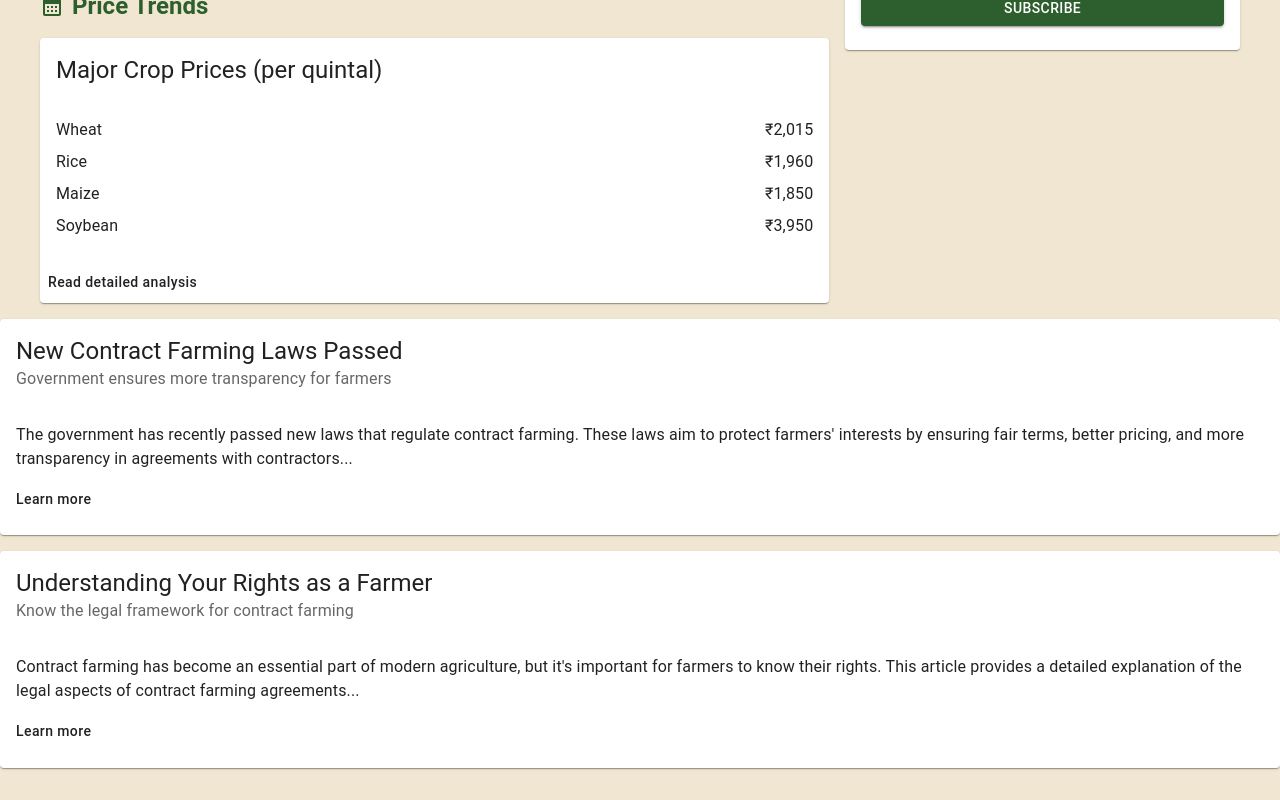
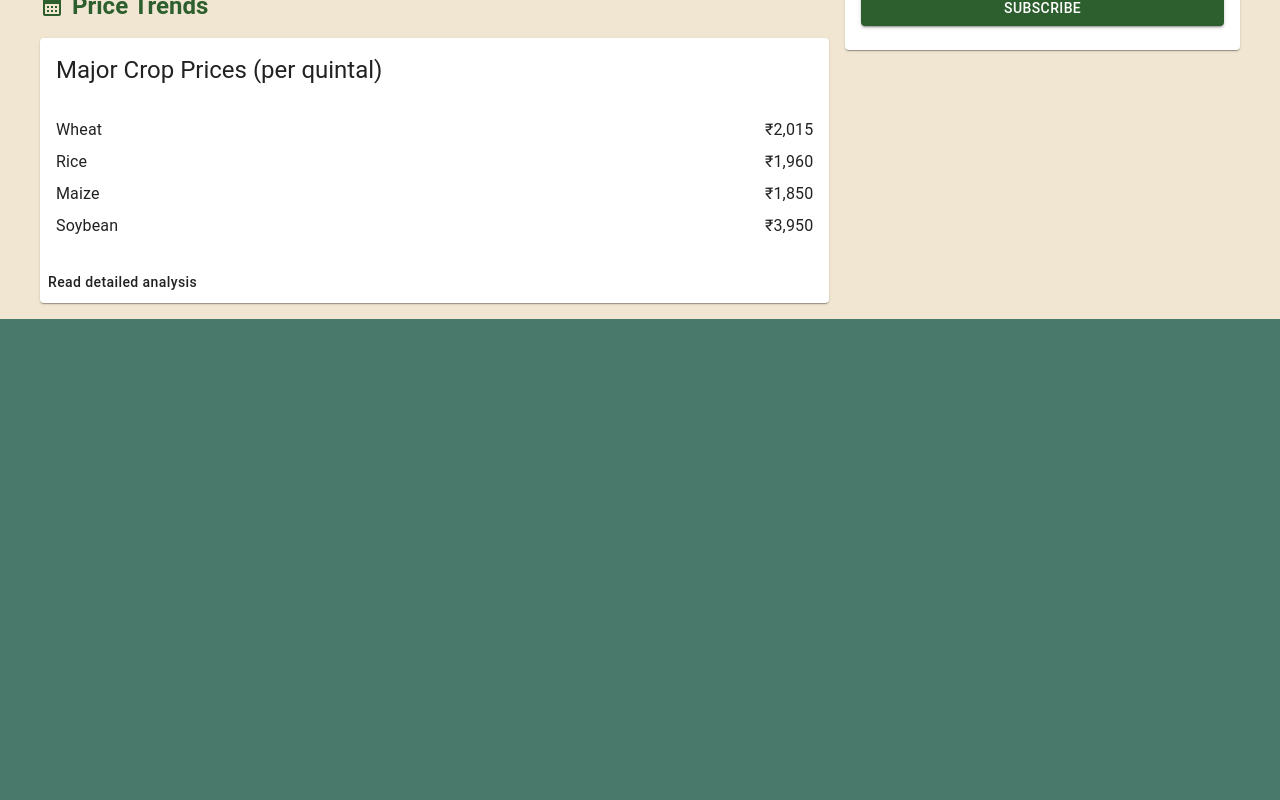
Before and after one commit to CODExJATIN/agritrade, a React (Create React App) app: page /news in a window 1280 px wide. Shown: the part 779-1579 px from the top of the page. After the commit the page ends 1098 px from the top, so only its background shows below. Built offline with nearby package versions, Linux system fonts and the light colour scheme; a web font is replaced by a local one.

Commit message:
fixed UI

```diff
--- a/src/components/AI-Tools/AgriAITools.jsx
+++ b/src/components/AI-Tools/AgriAITools.jsx
@@ -88,7 +88,7 @@ export default function AIAgricultureAssistant() {
   return (
     <Box sx={{ minWidth:'100%',minHeight: '100vh', backgroundImage: 'url(/background.jpg)', backgroundSize: 'cover', backgroundPosition: 'center', p: 4 }}>
       <Box sx={{ backgroundColor: '#f4fff9', borderRadius: '8px', p: 4, mx: 'auto', width: '90%', maxWidth: '1200px', boxShadow: 3, border: '1px solid #e0f2e9' }}>
-        <Typography variant="h3" gutterBottom textAlign="center" color="green">AI Agriculture Assistant</Typography>
+        <Typography sx={{fontWeight:'bold'}} variant="h3" gutterBottom textAlign="center" color="green">AgriTrade AI features</Typography>
 
         <Grid container spacing={4}>
           <Grid item lg={6} sx={{ display: { xs: 'none', lg: 'block' } }}>
--- a/src/components/NewsPage/NewsPage.jsx
+++ b/src/components/NewsPage/NewsPage.jsx
@@ -264,38 +264,6 @@ export default function NewsPage() {
           </aside>
         </Box>
       </div>
-              <Box sx={{ marginBottom: '32px' }}>
-                {/* Contract Farming Laws */}
-                <Card sx={{ backgroundColor: 'white', borderColor: '#97BC62', marginBottom: '16px' }}>
-                  <CardHeader
-                    title="New Contract Farming Laws Passed"
-                    subheader="Government ensures more transparency for farmers"
-                  />
-                  <CardContent>
-                    <Typography paragraph>
-                      The government has recently passed new laws that regulate contract farming. These laws aim to protect farmers' interests by ensuring fair terms, better pricing, and more transparency in agreements with contractors...
-                    </Typography>
-                    <Button color="inherit" sx={{ padding: 0, textTransform: 'none' }}>
-                      Learn more
-                    </Button>
-                  </CardContent>
-                </Card>
-
-                <Card sx={{ backgroundColor: 'white', borderColor: '#97BC62' }}>
-                  <CardHeader
-                    title="Understanding Your Rights as a Farmer"
-                    subheader="Know the legal framework for contract farming"
-                  />
-                  <CardContent>
-                    <Typography paragraph>
-                      Contract farming has become an essential part of modern agriculture, but it's important for farmers to know their rights. This article provides a detailed explanation of the legal aspects of contract farming agreements...
-                    </Typography>
-                    <Button color="inherit" sx={{ padding: 0, textTransform: 'none' }}>
-                      Learn more
-                    </Button>
-                  </CardContent>
-                </Card>
-              </Box>
     </div>
   );
 }
--- a/src/index.css
+++ b/src/index.css
@@ -10,7 +10,7 @@ body {
     sans-serif;
   -webkit-font-smoothing: antialiased;
   -moz-osx-font-smoothing: grayscale;
-  background-color: #018749;
+  background-color: #49796B;
 
 
 }
```
